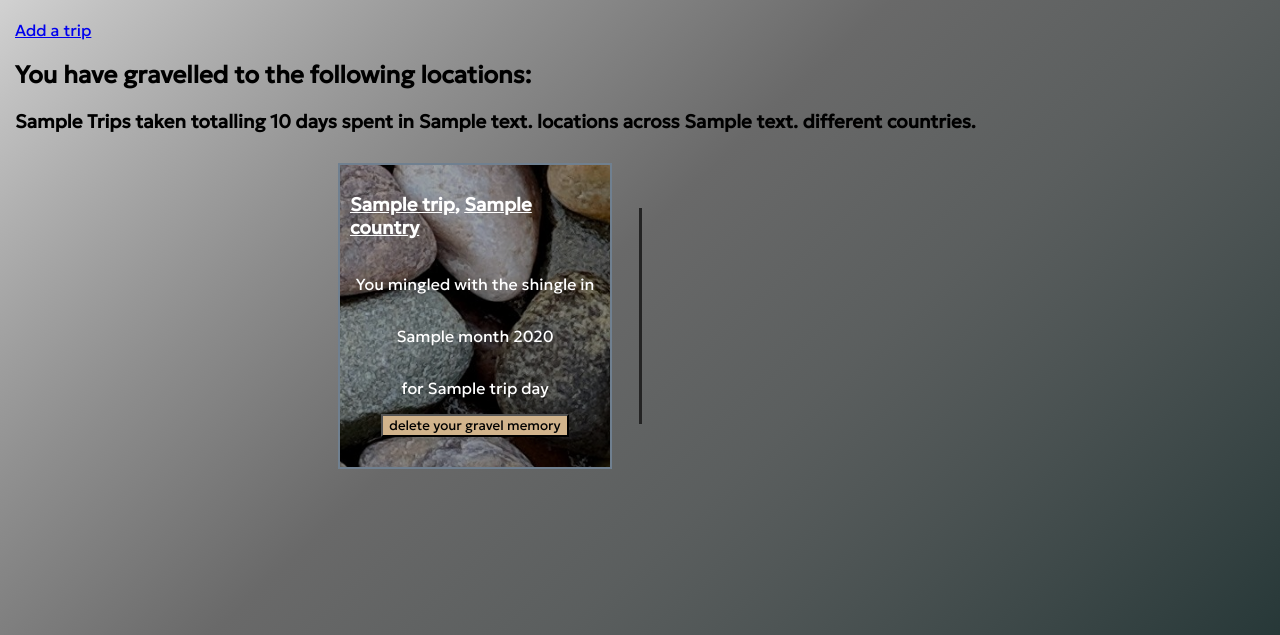
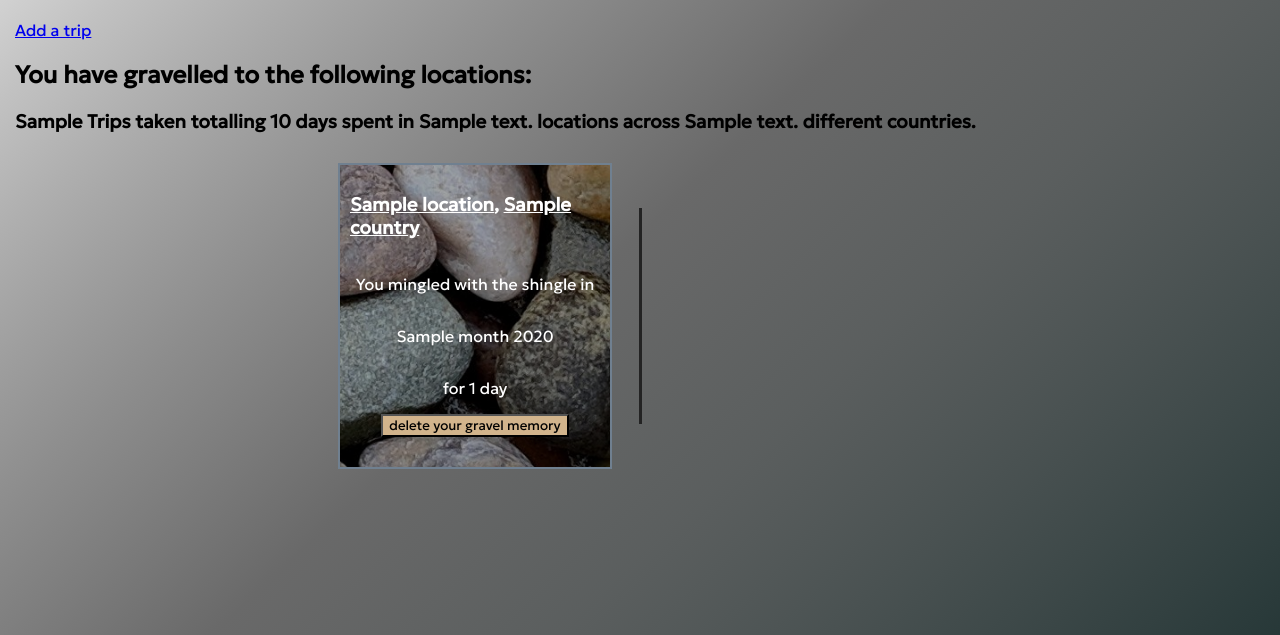
Before and after one commit to mr-mckenzie/Gravel-Travel, a Flask app: template templates/trips/index.jinja in a window 1280 px wide. Shown: the part 165-800 px from the top of the page. Run offline with Flask 3, Linux system fonts and the light colour scheme; the template is opened without the code that fills it: most values are stand-ins (such as "Sample title", 1, 10 or a date in 2020).

Commit message:
simplified trip repo and controller logic

```diff
--- a/models/trip.py
+++ b/models/trip.py
@@ -2,7 +2,7 @@ from models.location import Location
 
 class Trip:
     def __init__(self, input_location:Location, input_date = None, input_length = None, input_id = None):
-        self.country = input_location
+        self.location = input_location
         self.date = input_date
         self.length = input_length
         self.id = input_id
--- a/templates/locations/single_location.jinja
+++ b/templates/locations/single_location.jinja
@@ -9,7 +9,7 @@
     <p> Visited on:</p>
     {% for trip in holidays %}
 
-        <p>{{trip[1].day}}/{{trip[1].month}}/{{trip[1].year}} for {{trip[2]}} day(s)</p>
+        <p>{{trip.date.day}}/{{trip.date.month}}/{{trip.date.year}} for {{trip.length}} day(s)</p>
 
         <p>delete trip?</p>
         <form action="/locations/{{input_location.id}}/holiday/{{ trip[2] }}/delete" method="POST">
--- a/templates/trips/index.jinja
+++ b/templates/trips/index.jinja
@@ -18,20 +18,20 @@
         style="background-position: {{trip.rand_bg_pos_x}}% {{trip.rand_bg_pos_y}}%"
     >
         <div class="overlay"></div>
-        <h3 class="z-index"> <a class="white_anchor" href="/locations/{{trip['trip'][0].id}}"> {{ trip['trip'][0].name }}</a>, <span class="country_span"> </span><a class="white_anchor" href="/countries/{{trip['trip'][0].country.id}}">{{trip['trip'][0].country.name}} </a> </span></h3>
+        <h3 class="z-index"> <a class="white_anchor" href="/locations/{{trip.location.id}}"> {{ trip.location.name }}</a>, <span class="country_span"> </span><a class="white_anchor" href="/countries/{{trip.location.country.id}}">{{trip.location.country.name}} </a> </span></h3>
 
         <p class="z-index">
-            {%if trip['trip'][2]%5 == 0 %} You gawked at the rocks in
-            {%elif trip['trip'][2]%4 == 0 %} You stared at the stones in
-            {%elif trip['trip'][2]%3 == 0 %} You revelled in the pebbles in
-            {%elif trip['trip'][2]%2 == 0 %} You marvelled at the gravel in
+            {%if trip.length%5 == 0 %} You gawked at the rocks in
+            {%elif trip.length%4 == 0 %} You stared at the stones in
+            {%elif trip.length%3 == 0 %} You revelled in the pebbles in
+            {%elif trip.length%2 == 0 %} You marvelled at the gravel in
             {%else%} You mingled with the shingle in
             {%endif%}
         </p>
-        <p class="z-index"> {{trip['month']}} {{trip['trip'][1].year}}</p>
-        <p class="z-index"> for {{trip['trip'][2]}} {% if trip['trip'][2] > 1 %} days {%else%} day {%endif%}</p>
+        <p class="z-index"> {{trip.month}} {{trip.date.year}}</p>
+        <p class="z-index"> for {{trip.length}} {% if trip.length > 1 %} days {%else%} day {%endif%}</p>
 
-        <form class="z-index" action="/trips/{{ trip['trip'][3] }}/delete" method="POST">
+        <form class="z-index" action="/trips/{{ trip.id }}/delete" method="POST">
             <input class="button" type="submit" value="delete your gravel memory" />
         </form>
 
```
Also changed, not shown: controllers/trip_controller.py (+7 -4 lines), repositories/trip_repository.py (+7 -7 lines).
